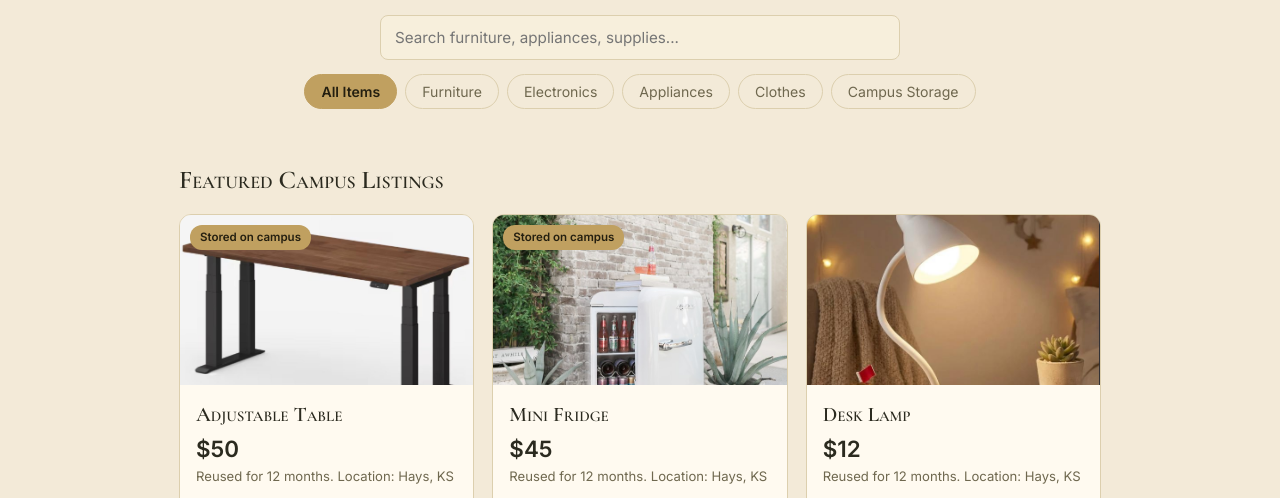
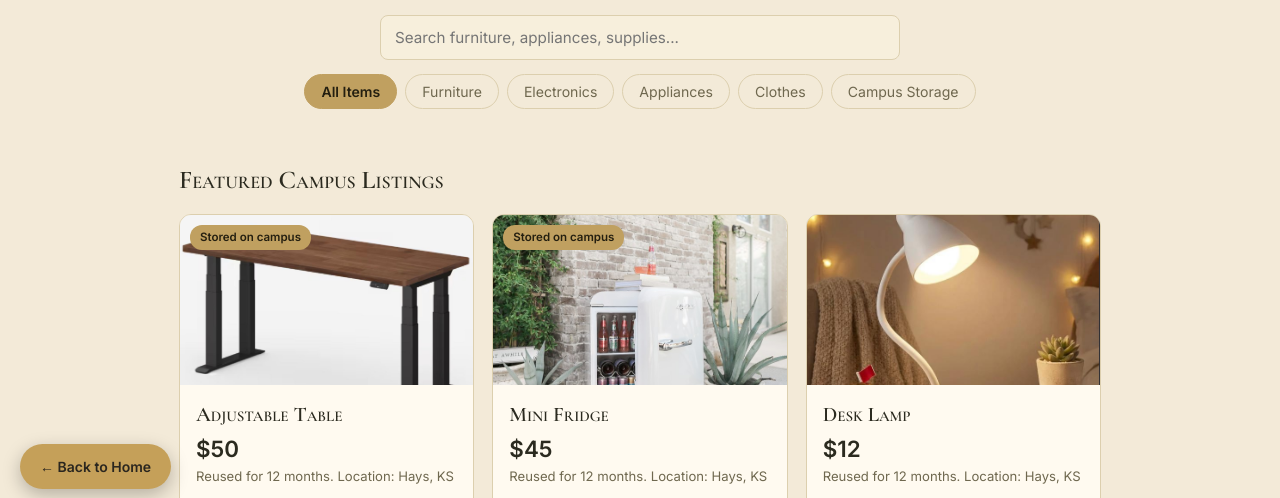
Before and after one commit to Kroesna-S/HomeBoundDemo, a plain HTML site: page app.html in a window 1280 px wide. Shown: the part 291-789 px from the top of the page. Drawn offline with nearby package versions, Linux system fonts and the light colour scheme.

Commit message:
Implement 'Back to Home' button in app.html
Added a fixed 'Back to Home' button with styles.

```diff
--- a/app.html
+++ b/app.html
@@ -463,5 +463,26 @@ function signOut(){
   renderListings();
 })();
 </script>
+  <!-- Back to HomeBound landing page -->
+<a href="/index.html" id="hb-home-btn">← Back to Home</a>
+<style>
+  #hb-home-btn {
+    position: fixed;
+    left: 20px;
+    bottom: 20px;
+    z-index: 9999;
+    background: #C5A059;
+    color: #2A261F;
+    font-family: 'Inter', system-ui, sans-serif;
+    font-weight: 600;
+    font-size: 14px;
+    padding: 12px 20px;
+    border-radius: 999px;
+    text-decoration: none;
+    box-shadow: 0 6px 18px rgba(0,0,0,.25);
+    transition: transform .15s ease, background .15s ease;
+  }
+  #hb-home-btn:hover { transform: translateY(-2px); background: #d4b06a; }
+</style>
 </body>
 </html>
```
